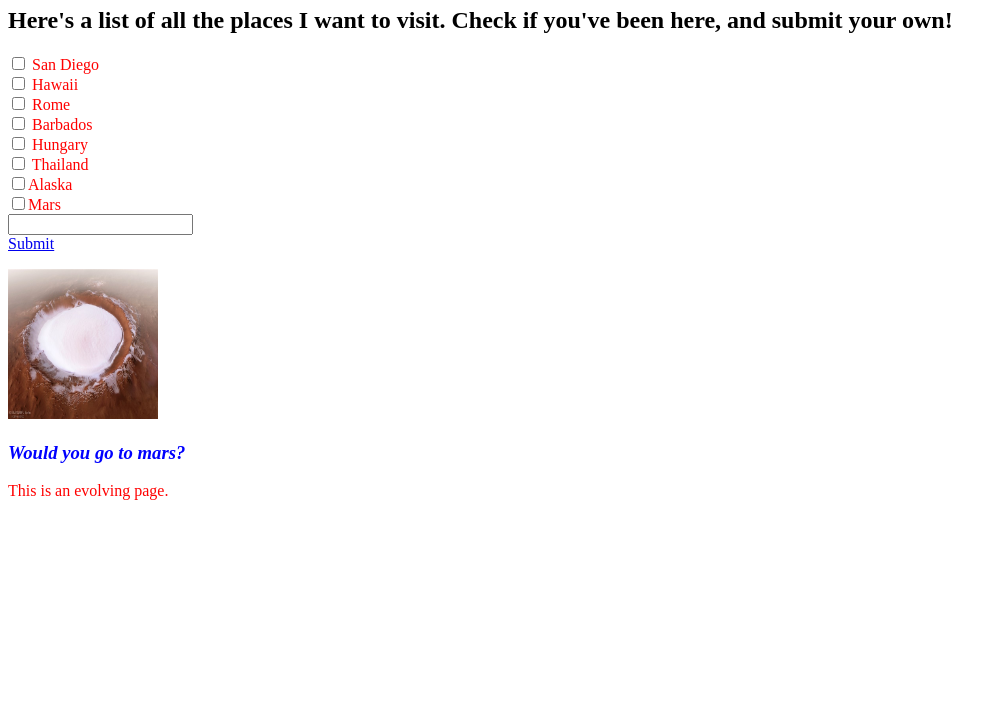
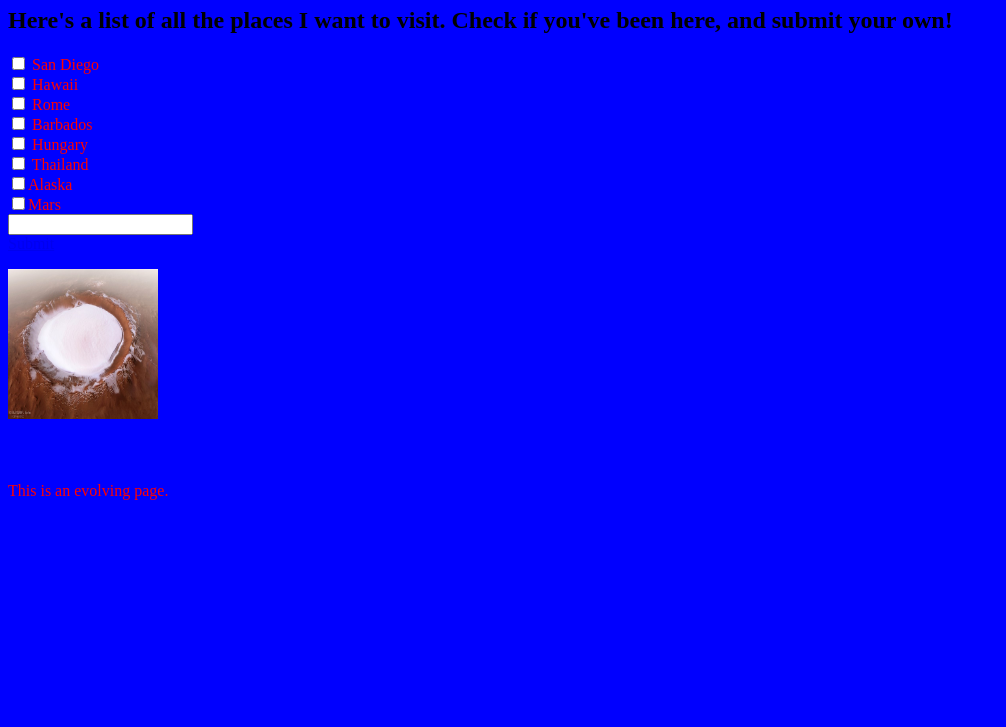
Before and after one commit to mashaivy/Favorite-places, a plain HTML site: page index.html in a window 1280 px wide. Shown: the part 73-800 px from the top of the page, without its empty margins (0-1006 px from the left). Drawn offline with Linux system fonts and the light colour scheme.

Commit message:
add a background color to the blue theme

```diff
--- a/manystyles.css
+++ b/manystyles.css
@@ -4,4 +4,4 @@ color:blue;}
 p{
 color:red;
 }
-body{background_color; skyblue;}
+body{ background-color: #0000ff;}
```
